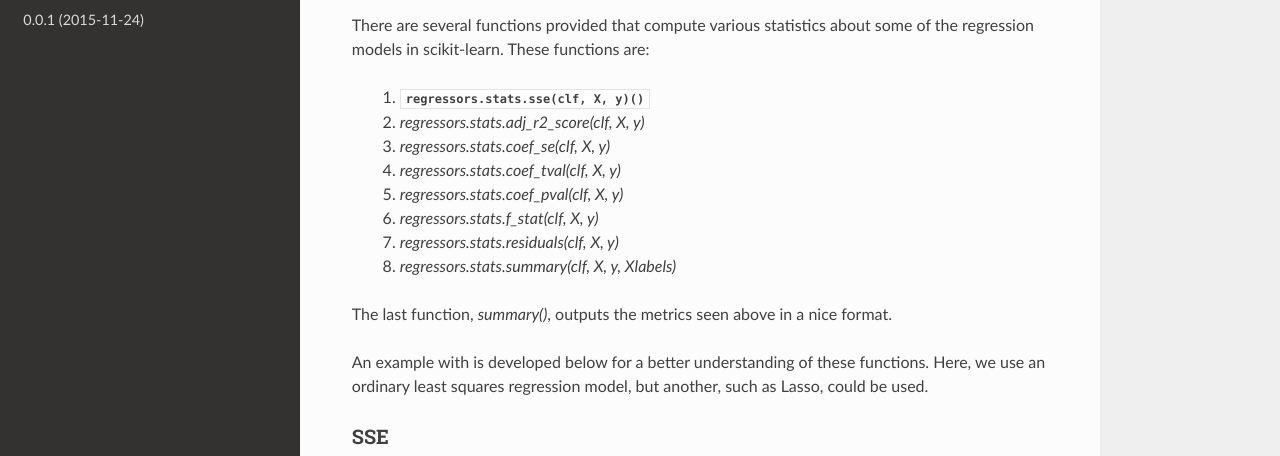
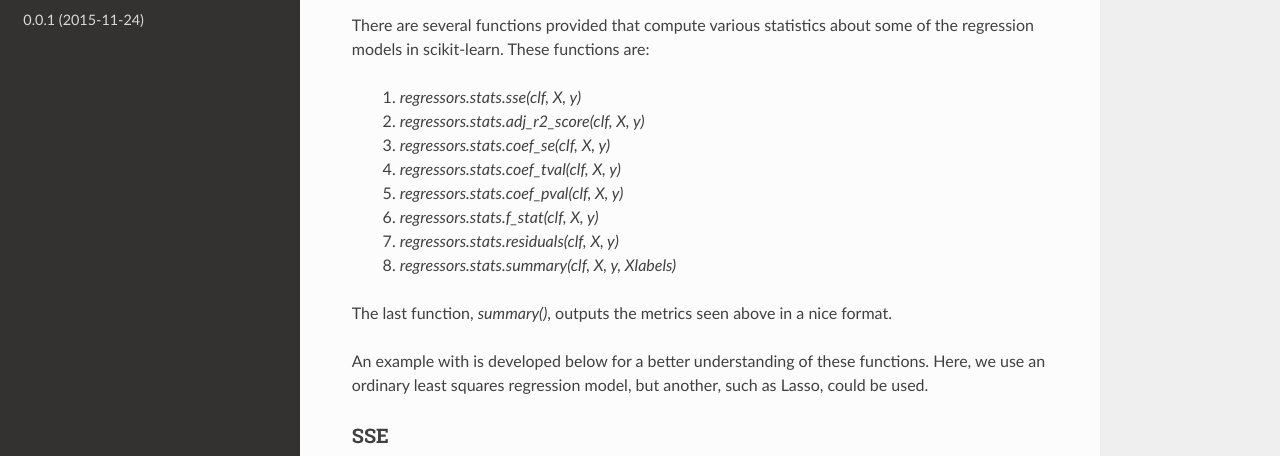
Before and after one commit to nsh87/regressors, a Sphinx documentation site: the page built from docs/usage.rst, in a window 1280 px wide and 900 px high. Shown: the part 441-897 px from the top of the window. Built offline with Sphinx 7.4.7 and the Read the Docs theme 2.0.0, drawn with Linux system fonts in a browser that asks for light colours; formulas are drawn with MathJax 3; part of the change alters nothing that is shown.

```diff
--- a/docs/usage.rst
+++ b/docs/usage.rst
@@ -19,7 +19,7 @@ Obtaining Summary Statistics
 There are several functions provided that compute various statistics
 about some of the regression models in scikit-learn. These functions are:
 
-    1. :py:func:`regressors.stats.sse(clf, X, y)`
+    1. `regressors.stats.sse(clf, X, y)`
     2. `regressors.stats.adj_r2_score(clf, X, y)`
     3. `regressors.stats.coef_se(clf, X, y)`
     4. `regressors.stats.coef_tval(clf, X, y)`
```
